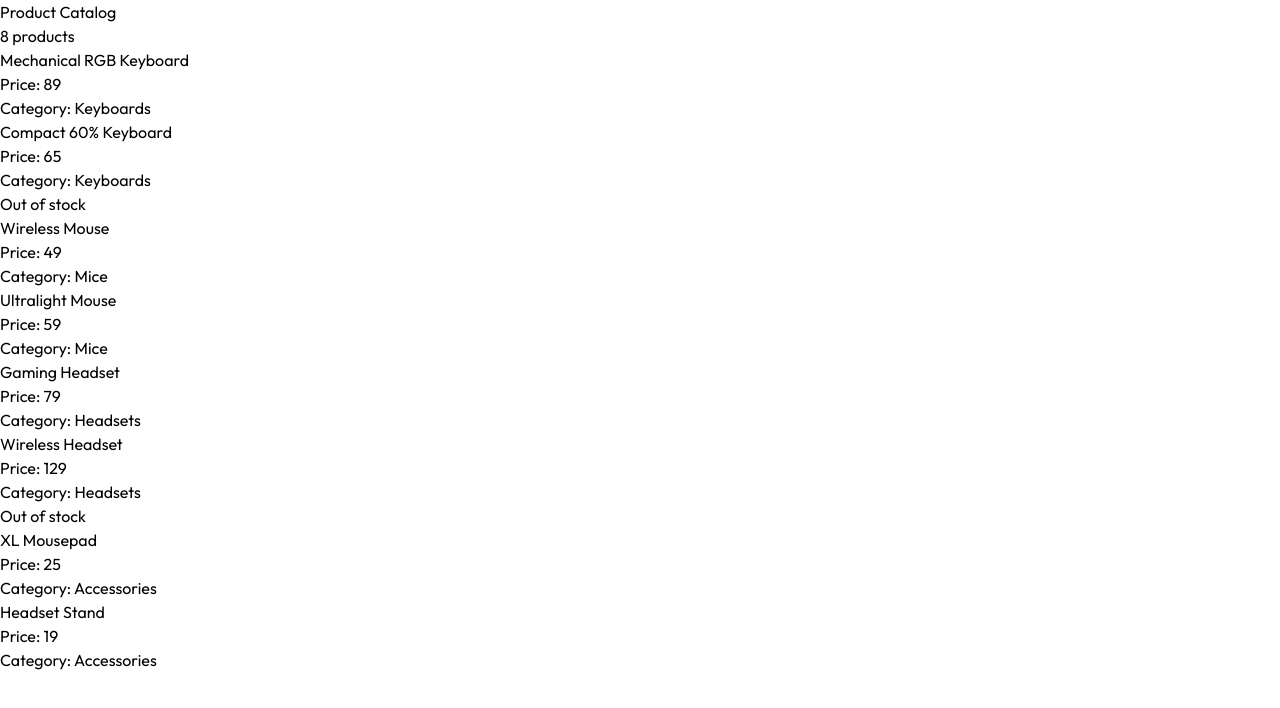
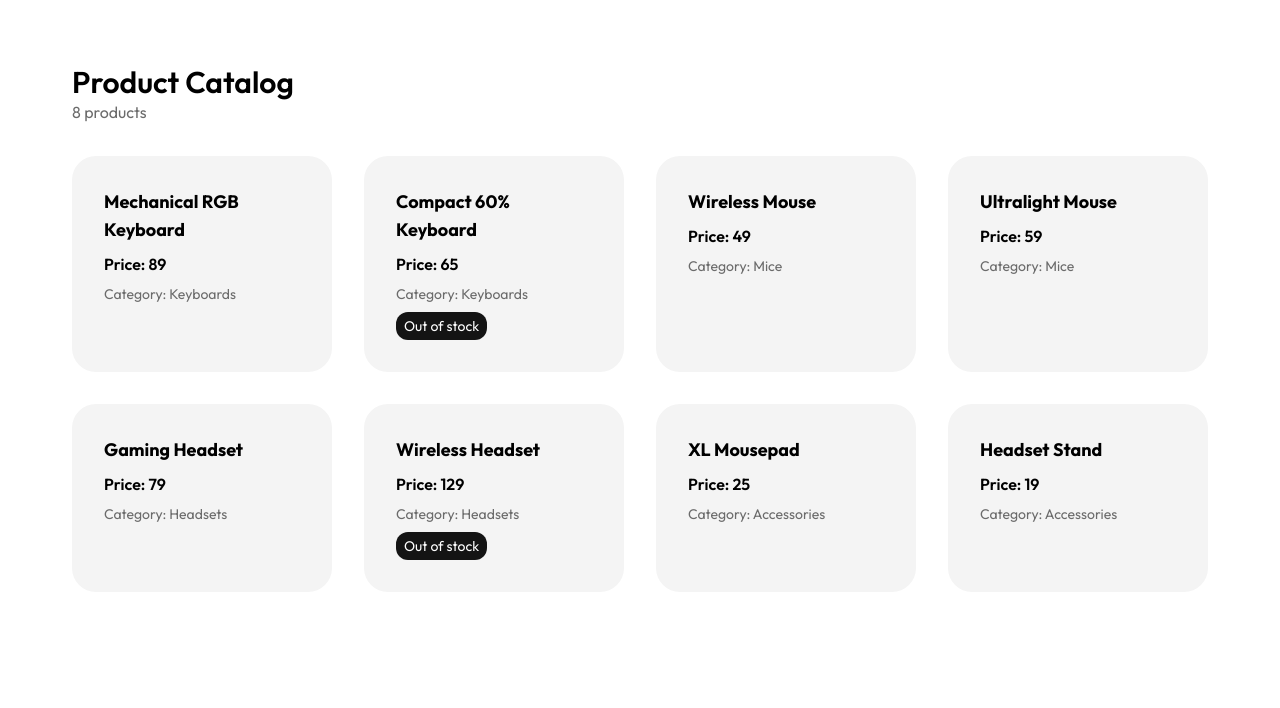
Before and after one commit to gilbertoroncanciogualteross-creator/product-catalog, a React (Vite) app: page / in a window 1280 px wide. Shown: the top 708 px of the page. Built offline with nearby package versions, Linux system fonts and the light colour scheme.

Commit message:
style: catalog layout

```diff
--- a/src/App.jsx
+++ b/src/App.jsx
@@ -4,7 +4,7 @@ import ProductList from './components/ProductList';
 
 function App() {
     return (
-        <main>
+        <main className="max-w-[1200px] mx-auto px-8 py-16 font-sans">
             <Header count={products.length} />
             <ProductList products={products} />
         </main>
--- a/src/components/Header.jsx
+++ b/src/components/Header.jsx
@@ -1,8 +1,8 @@
 export default function Header({ count }) {
     return (
-        <header>
-            <h1>Product Catalog</h1>
-            <p>{count} products</p>
+        <header className="mb-8">
+            <h1 className="text-3xl font-semibold">Product Catalog</h1>
+            <p className="text-text-muted">{count} products</p>
         </header>
     );
 }
--- a/src/components/ProductCard.jsx
+++ b/src/components/ProductCard.jsx
@@ -1,10 +1,10 @@
 export default function ProductCard({ product }) {
   return (
-    <li>
-      <h3>{product.name}</h3>
-      <p>Price: {product.price}</p>
-      <p>Category: {product.category}</p>
-      {!product.inStock && <span>Out of stock</span>}
+    <li className="bg-surface rounded-md p-8 flex flex-col gap-2">
+      <h3 className="text-lg font-bold">{product.name}</h3>
+      <p className="font-semibold">Price: {product.price}</p>
+      <p className="text-sm text-text-muted">Category: {product.category}</p>
+      {!product.inStock && <span className="self-start bg-inverse text-on-inverse px-2 py-1 text-sm rounded-sm">Out of stock</span>}
     </li>
   );
 }
--- a/src/components/ProductList.jsx
+++ b/src/components/ProductList.jsx
@@ -6,7 +6,7 @@ export default function ProductList({ products }) {
     }
 
     return (
-        <ul>
+        <ul className="grid grid-cols-[repeat(auto-fit,minmax(250px,1fr))] gap-8">
             {products.map(p => (
               <ProductCard key={p.id} product={p} />
             ))}
```
